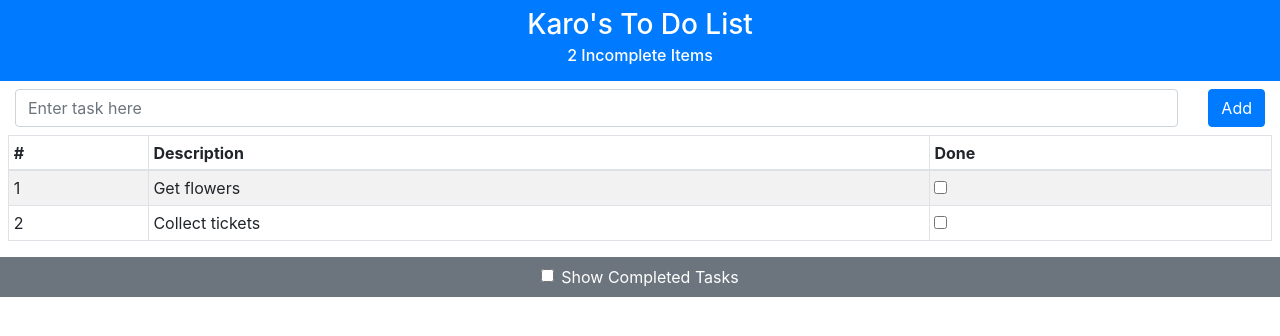
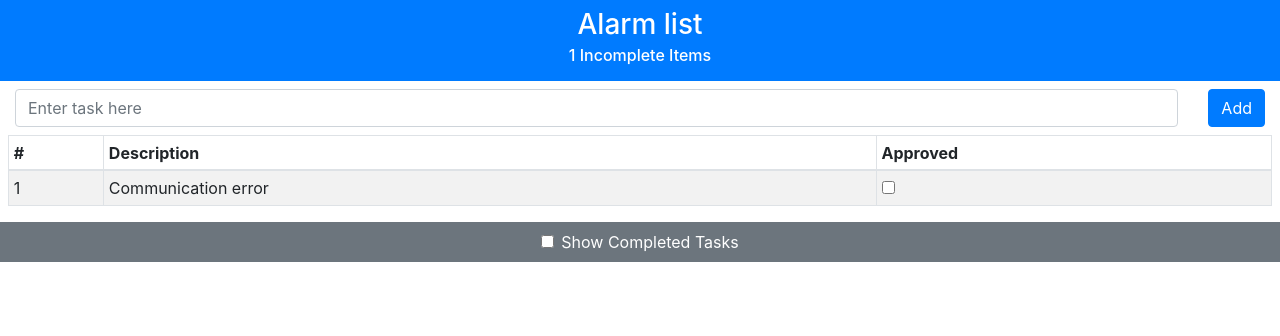
Before and after one commit to patrykgitt/alarmList, an Angular app: page / in a window 1280 px wide. Shown: the top 336 px of the page. Built offline with nearby package versions, Linux system fonts and the light colour scheme.

Commit message:
2 files modified

```diff
--- a/src/app/app.component.html
+++ b/src/app/app.component.html
@@ -1,6 +1,8 @@
 <h3 class="bg-primary text-center text-white p-2">
-  {{ username }}'s To Do List
-  <h6 class="mt-1">{{ itemCount }} {{ showComplete ? "" : "Incomplete" }} Items</h6>
+  {{ username }} list
+  <h6 class="mt-1">
+    {{ itemCount }} {{ showApproved ? "" : "Incomplete" }} Items
+  </h6>
 </h3>
 
 <div class="container-fluid">
@@ -19,25 +21,33 @@
 <div class="m-2">
   <table class="table table-striped table-bordered table-sm">
     <thead>
-        <tr><th>#</th><th>Description</th><th>Done</th></tr>
+      <tr>
+        <th>#</th>
+        <th>Description</th>
+        <th>Approved</th>
+      </tr>
     </thead>
     <tbody>
-        <tr *ngFor="let item of items; let i = index">
-            <td>{{ i + 1 }}</td>
-            <td>{{ item.task }}</td>
-            <td><input type="checkbox" [(ngModel)]="item.complete" /></td>
-            <!-- <td [ngSwitch]="item.complete">
+      <tr *ngFor="let item of items; let i = index">
+        <td>{{ i + 1 }}</td>
+        <td>{{ item.task }}</td>
+        <td><input type="checkbox" [(ngModel)]="item.approved" /></td>
+        <!-- <td [ngSwitch]="item.complete">
                 <span *ngSwitchCase="true">Yes</span>
                 <span *ngSwitchDefault>No</span>
             </td> -->
-        </tr>
+      </tr>
     </tbody>
   </table>
 </div>
 
 <div class="bg-secondary text-white text-center p-2">
   <div class="form-check">
-    <input class="form-check-input" type="checkbox" [(ngModel)]="showComplete" />
+    <input
+      class="form-check-input"
+      type="checkbox"
+      [(ngModel)]="showApproved"
+    />
     <label class="form-check-label" for="defaultCheck1">
       Show Completed Tasks
     </label>
--- a/src/app/app.component.ts
+++ b/src/app/app.component.ts
@@ -1,6 +1,6 @@
 import { Component } from '@angular/core';
-import { TodoList } from "./todoList";
-import { TodoItem } from "./todoItem";
+import { Alarm } from "./alarm";
+import { AlarmMgnt } from "./alarmMgnt";
 
 @Component({
   selector: 'app-root',
@@ -8,22 +8,22 @@ import { TodoItem } from "./todoItem";
   styleUrls: ['./app.component.css']
 })
 export class AppComponent {
-  private list = new TodoList("Karo", [
-    new TodoItem("Go for run", true),
-    new TodoItem("Get flowers"),
-    new TodoItem("Collect tickets"),
+  private list = new AlarmMgnt("Alarm", [
+    new Alarm("J6 axis overspeed", true, true),
+    new Alarm("Undervoltage error", true),
+    new Alarm("Communication error"),
   ]);
 
   get username(): string {
-    return this.list.user;
+    return this.list.listName;
   }
 
   get itemCount(): number {
     return this.items.length;
   }
 
-  get items(): readonly TodoItem[] {
-    return this.list.items.filter(item => this.showComplete || !item.complete);
+  get items(): readonly Alarm[] {
+    return this.list.items.filter(item => this.showApproved || !item.approved);
   }
 
   addItem(newItem) {
@@ -32,5 +32,5 @@ export class AppComponent {
     }
   }
 
-  showComplete: boolean = false;
+  showApproved: boolean = false;
 }
```
